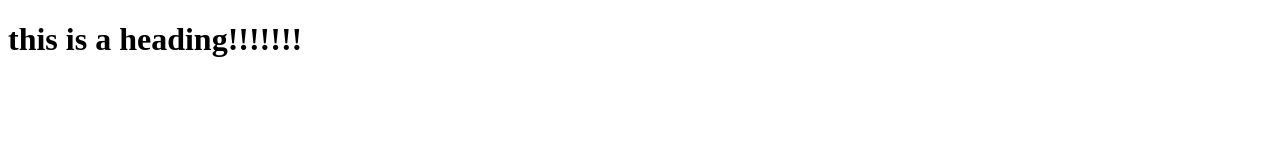
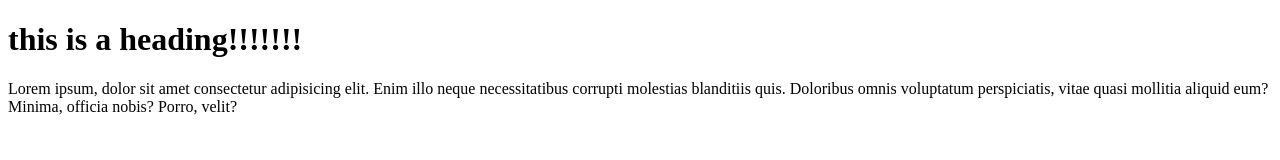
Before and after one commit to saaj001/gh-demo, a plain HTML site: page index.html in a window 1280 px wide. Drawn offline with Linux system fonts and the light colour scheme.

Commit message:
Add a paragraph

```diff
--- a/index.html
+++ b/index.html
@@ -7,5 +7,6 @@
 </head>
 <body>
     <h1>this is a heading!!!!!!!</h1>
+    <p>Lorem ipsum, dolor sit amet consectetur adipisicing elit. Enim illo neque necessitatibus corrupti molestias blanditiis quis. Doloribus omnis voluptatum perspiciatis, vitae quasi mollitia aliquid eum? Minima, officia nobis? Porro, velit?</p>
 </body>
 </html>
```
